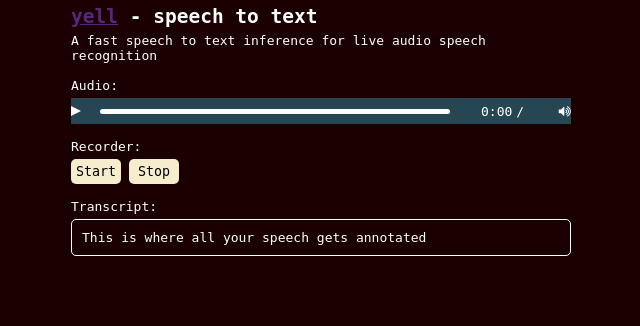
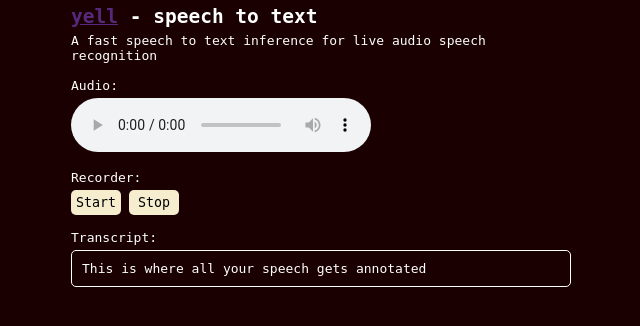
Before and after one commit to asceznyk/yell, a Flask app: page / in a window 1280 px wide. Shown: the top 326 px of the page, without its empty margins (319-959 px from the left). Run offline with Flask 2, Linux system fonts and the light colour scheme; parts of the project's set-up code (start-up, migrations or seed data) failed here and were passed over.

Commit message:
added audio player!

```diff
--- a/static/audio.js
+++ b/static/audio.js
@@ -1,6 +1,8 @@
 const audioTag = document.getElementById("player");
 const transcriptDiv = document.getElementById("transcript");
-const playCtx = customAudioPlayer(audioTag);
+
+const audioPlayer = document.querySelector(".audio-player");
+//const playCtx = customAudioPlayer(audioTag);
 
 let guid = window.navigator.userAgent.replace(/\D+/g, '');
 
@@ -17,21 +19,11 @@ function pauseAudio(audio, btn) {
 }
 
 function customAudioPlayer(audio) {
-	const audioPlayer = document.querySelector(".audio-player");
 	const playBtn = audioPlayer.querySelector(".controls .toggle-play");
 	const timeline = audioPlayer.querySelector(".timeline");
 	const progressBar = audioPlayer.querySelector(".progress");
 	const volumeBtn = audioPlayer.querySelector(".volume-button");
 	const volumeEl = audioPlayer.querySelector(".volume-container .volume");
-
-	audio.addEventListener(
-		"loadeddata",
-		() => {
-			audioPlayer.querySelector(".time .length").textContent = getTimeCodeFromNum(audio.duration);
-			audio.volume = .75;
-		},
-		false
-	);
 
 	timeline.addEventListener("click", e => {
 		const timelineWidth = window.getComputedStyle(timeline).width;
@@ -66,9 +58,6 @@ function customAudioPlayer(audio) {
 
 	setInterval(() => {
 		progressBar.style.width = audio.currentTime / audio.duration * 100 + "%";
-		audioPlayer.querySelector(".time .current").textContent = getTimeCodeFromNum(
-			audio.currentTime
-		);
 		if (audio.currentTime >= audio.duration) {
 			pauseAudio(audio, playBtn);
 		}
--- a/templates/main.html
+++ b/templates/main.html
@@ -14,23 +14,18 @@
         </div>
         <p>Audio:</p>
         <div class="clip">
-            <audio id="player"><source src=""></audio>
-            <div class="audio-player">
+            <audio id="player" controls><source src=""></audio>
+            <!--<div class="audio-player">
                 <div class="controls">
                     <div class="play-container"><div class="toggle-play play"></div></div>
                     <div class="timeline"><div class="progress"></div></div>
-                    <div class="time">
-                        <div class="current">0:00</div>
-                        <div class="divider">/</div>
-                        <div class="length"></div>
-                    </div>
                     <div class="volume-container">
                         <div class="volume-button">
                             <div class="volume fa fa-volume-up"></div>
                         </div>
                     </div>
                 </div>
-            </div>
+            </div>-->
         </div>
         <p>Recorder:</p>
         <div class="recorder">
```
